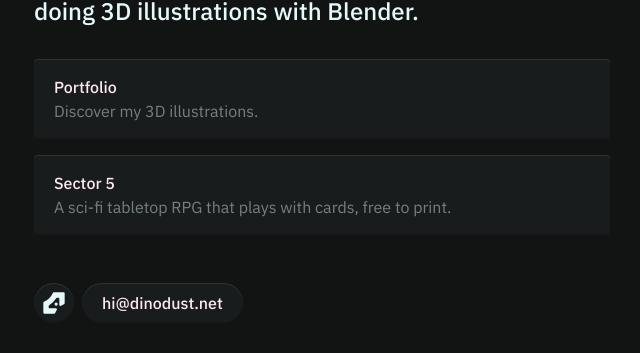
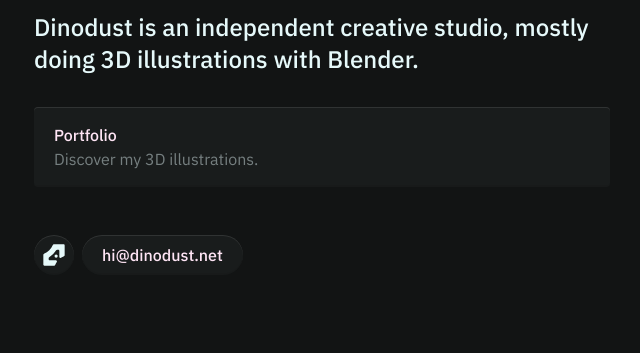
Before and after one commit to noclat/dinodust.net, a plain HTML site: page index.html in a window 1280 px wide. Shown: the part 289-642 px from the top of the page, without its empty margins (318-958 px from the left). Drawn offline with Linux system fonts and the light colour scheme.

Commit message:
Update index.html

```diff
--- a/index.html
+++ b/index.html
@@ -86,12 +86,6 @@
           <p class="project-description">Discover my 3D illustrations.</p>
         </article>
       </a>
-      <a class="project btn" href="https://sector5rpg.net" target="_blank">
-        <article>
-          <h3 class="project-name">Sector 5</h3>
-          <p class="project-description">A sci-fi tabletop RPG that plays with cards, free to print.</p>
-        </article>
-      </a>
       <aside class="contact">
         <figure class="contact-logo">
           <svg viewBox="0 0 600 600" xmlns="http://www.w3.org/2000/svg">
```
